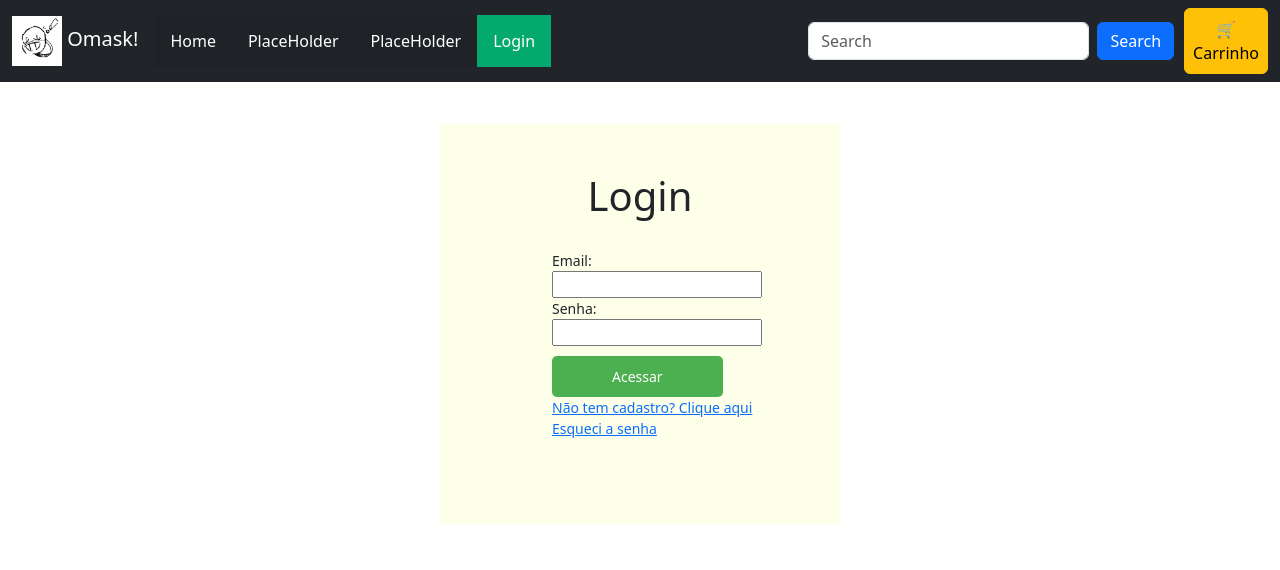
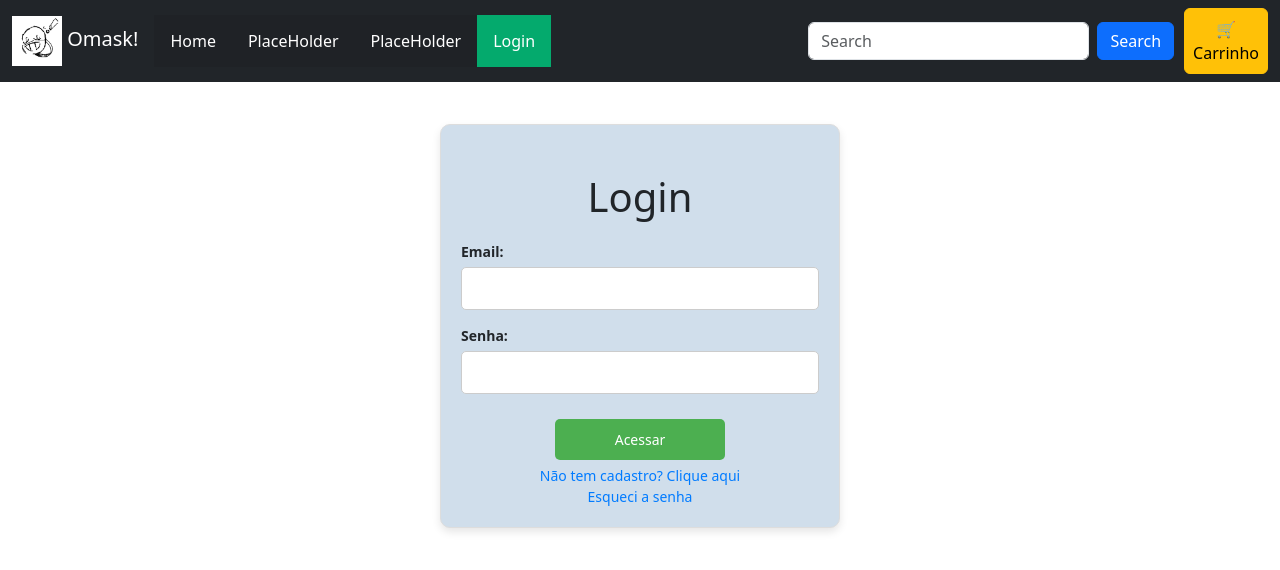
Before and after one commit to GsteXD/cadastro-web03, an Angular app: page /login in a window 1280 px wide. Shown: the top 570 px of the page. Built offline with nearby package versions, Linux system fonts and the light colour scheme.

Commit message:
:lipstick: style: Arrumando o estilo de Login e Cadastro

```diff
--- a/src/app/components/cadastro/cadastro.component.css
+++ b/src/app/components/cadastro/cadastro.component.css
@@ -32,24 +32,38 @@ input[type="submit"]:hover {
 }
 
 body {
-    background-color: antiquewhite;
+    display: flex;
+    justify-content: center;
+    align-items: center;
+    min-height: 100vh;
+    margin: 0;
+    background-color: #f4f4f4;
 }
 
-.form-group { /*Agrupamento de campos*/
+.container {
+    background-color: #d0deeb;
+    padding: 20px;
+    border-radius: 10px;
+    box-shadow: 0 4px 8px rgba(0, 0, 0, 0.1);
+    width: 100%;
+    max-width: 600px;
+}
+
+.form-group {
     display: flex;
     gap: 15px;
     width: 100%;
     align-items: baseline;
 }
 
-.input-wrapper { /*Campo de preenchimento*/
+.input-wrapper {
     display: flex;
     flex-direction: column;
     justify-content: flex-start;
     flex-grow: 1;
 }
 
-.input-wrapper.small { /*Campo encurtado*/
+.input-wrapper.small {
     flex-grow: 0;
     width: 120px;
 }
--- a/src/app/components/cadastro/cadastro.component.html
+++ b/src/app/components/cadastro/cadastro.component.html
@@ -1,5 +1,5 @@
 <body>
-    <div class="container pt-5 bg-white">
+    <div class="container pt-5">
         <h1 class="text-center"> Cadastro de Cliente </h1>
         <form>
             <fieldset>
--- a/src/app/components/login/login.component.css
+++ b/src/app/components/login/login.component.css
@@ -4,13 +4,35 @@
 
 .small {
     width: 400px;
-    height: 400px;
-    background-color: rgb(253, 255, 232);
+    height: auto;
+    margin: 100px auto;
+    background-color: #d0deeb;
+    border: 1px solid #ddd;
+    border-radius: 10px;
+    box-shadow: 0 4px 8px rgba(0, 0, 0, 0.1);
+    padding: 20px;
+    text-align: center;
 }
 
 form{
-    margin-top: 30px;
-    margin-left: 100px;
+    margin-top: 20px;
+}
+
+form label {
+    display: block;
+    font-weight: bold;
+    margin-bottom: 5px;
+    text-align: left; /* Alinha os rótulos à esquerda */
+}
+
+form input[type="email"],
+form input[type="password"] {
+    width: 100%; /* Faz os campos ocuparem toda a largura */
+    padding: 10px;
+    margin-bottom: 15px;
+    border: 1px solid #ccc;
+    border-radius: 5px;
+    box-sizing: border-box; /* Garante que o padding não ultrapasse a largura */
 }
 
 input[type="submit"] {
@@ -21,8 +43,19 @@ input[type="submit"] {
     border: none;
     border-radius: 5px;
     cursor: pointer;
+    margin-bottom: 5px;
 }
 
 input[type="submit"]:hover {
     background-color: #45a049;
 }
+
+a {
+    color: #007bff; /* Azul para links */
+    text-decoration: none;
+    font-size: 14px;
+}
+
+a:hover {
+    text-decoration: underline;
+}
--- a/src/app/components/login/login.component.html
+++ b/src/app/components/login/login.component.html
@@ -2,11 +2,11 @@
     <h1 class="text-center">Login</h1>
     <form>
         <fieldset>
-            <label for="emailLogin"> Email: </label> <br>
-            <input id="emailLogin" type="email" autocomplete="one-time-code" required> <br>
+            <label for="emailLogin"> Email: </label>
+            <input id="emailLogin" type="email" autocomplete="one-time-code" required>
 
-            <label for="senhaLogin"> Senha: </label> <br>
-            <input id="senhaLogin" type="password" autocomplete="one-time-code" required> <br>
+            <label for="senhaLogin"> Senha: </label>
+            <input id="senhaLogin" type="password" autocomplete="one-time-code" required>
 
             <input id="submitLogin" type="submit" value="Acessar"> <br>
 
```
